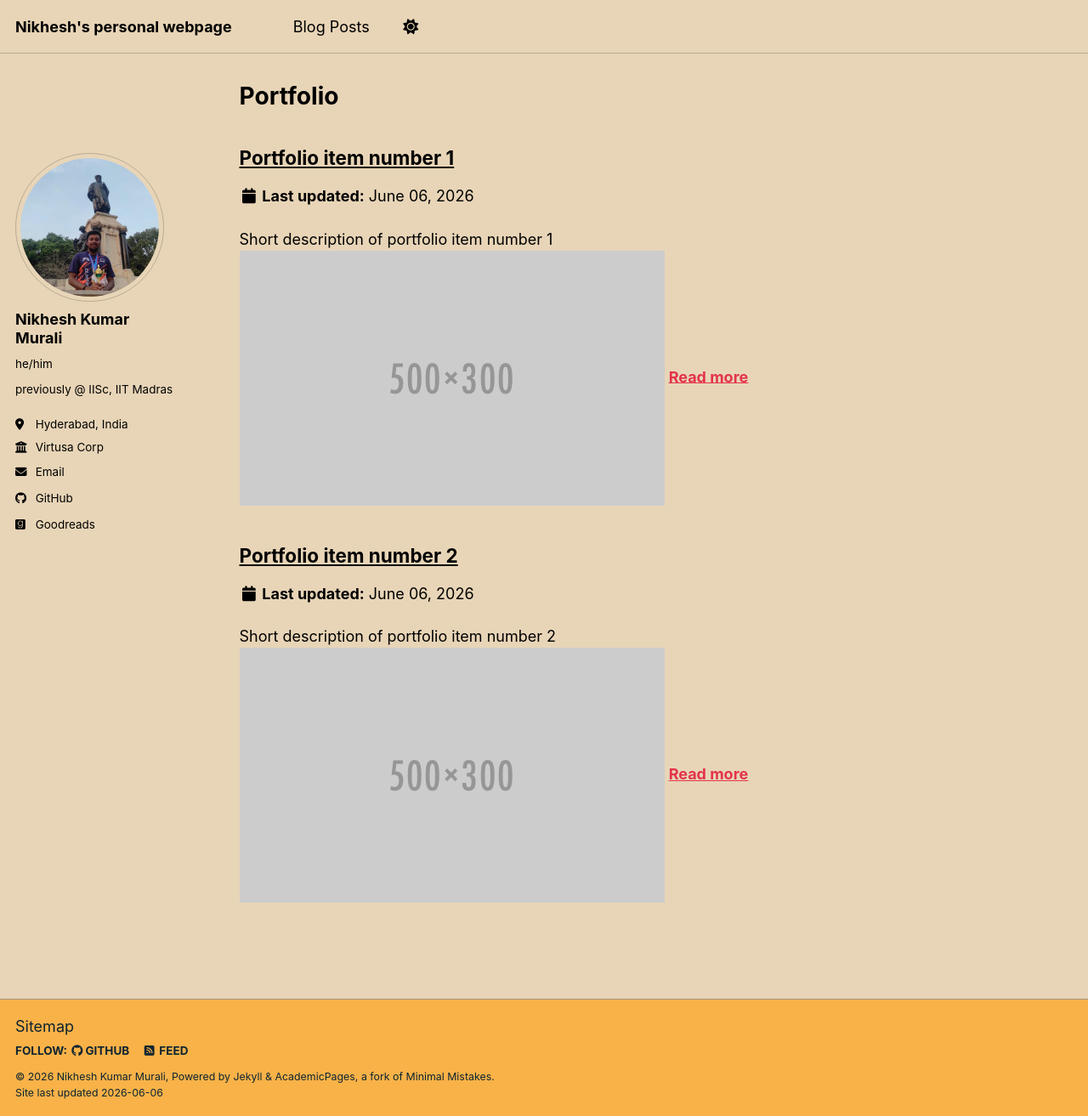
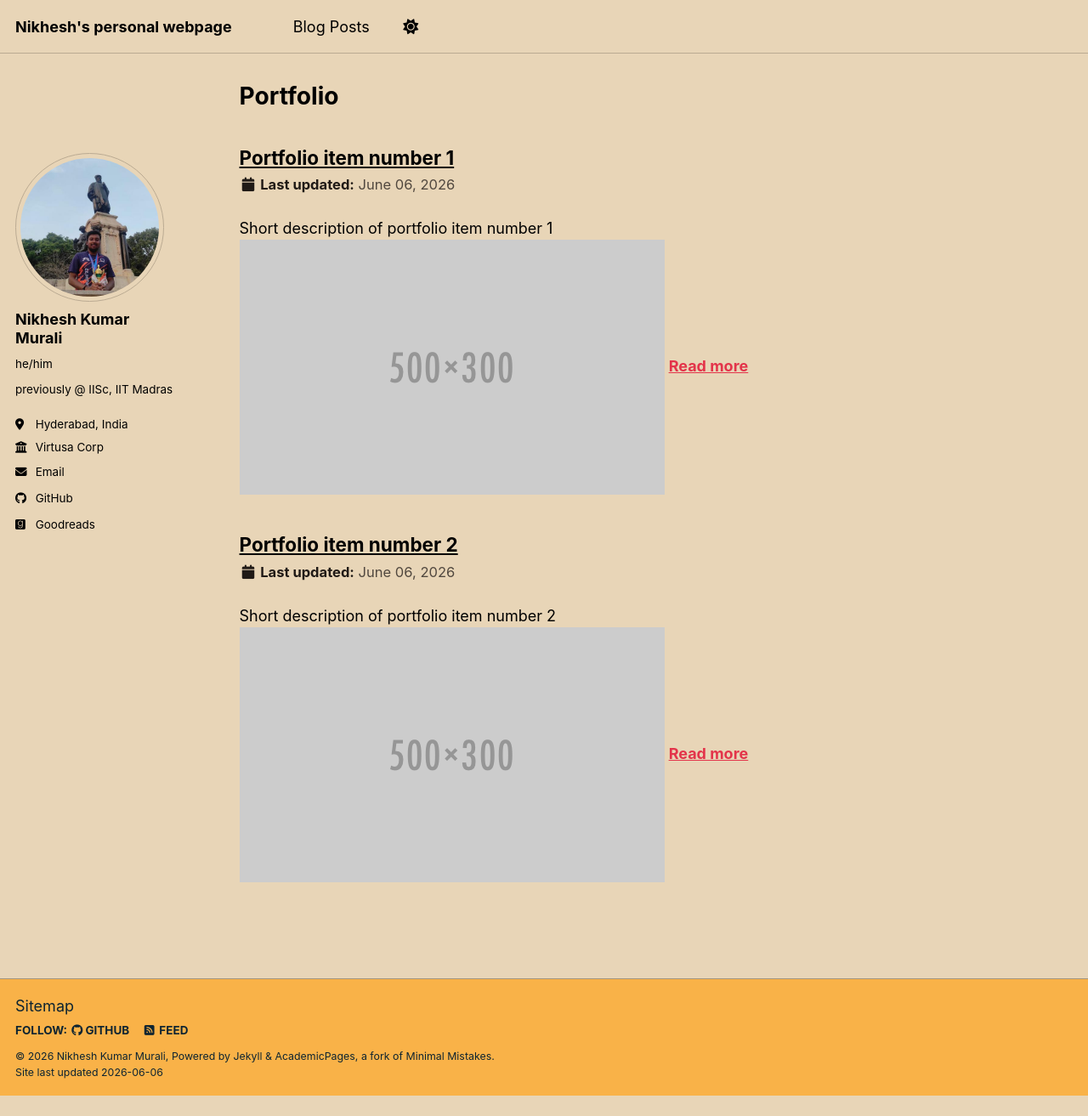
Before and after one commit to NikheshKumar/nikheshkumar.github.io, a Jekyll site: the page built from _pages/portfolio.html, in a window 1280 px wide and 1313 px high. Shown: the whole window at 85% size. Built offline with Jekyll 4.4.1, drawn with Linux system fonts in a browser that asks for light colours; a script bundle is joined from its source files by our own code; library files that are not in the unit come from our copies.

Commit message:
Add styles for date and separator elements
Added styles for date display and separators.

```diff
--- a/assets/css/main.scss
+++ b/assets/css/main.scss
@@ -41,3 +41,20 @@
     "vendor/font-awesome/solid",
     "vendor/font-awesome/brands"
 ;
+
+.page__date {
+  color: #51483f;
+  font-size: 0.92rem;
+  margin-top: 0.35rem;
+  margin-bottom: 1.4rem;
+}
+
+.page__date strong {
+  color: #201a16;
+  font-weight: 700;
+}
+
+.date-separator {
+  padding: 0 0.35rem;
+  color: #8a7d70;
+}
```
